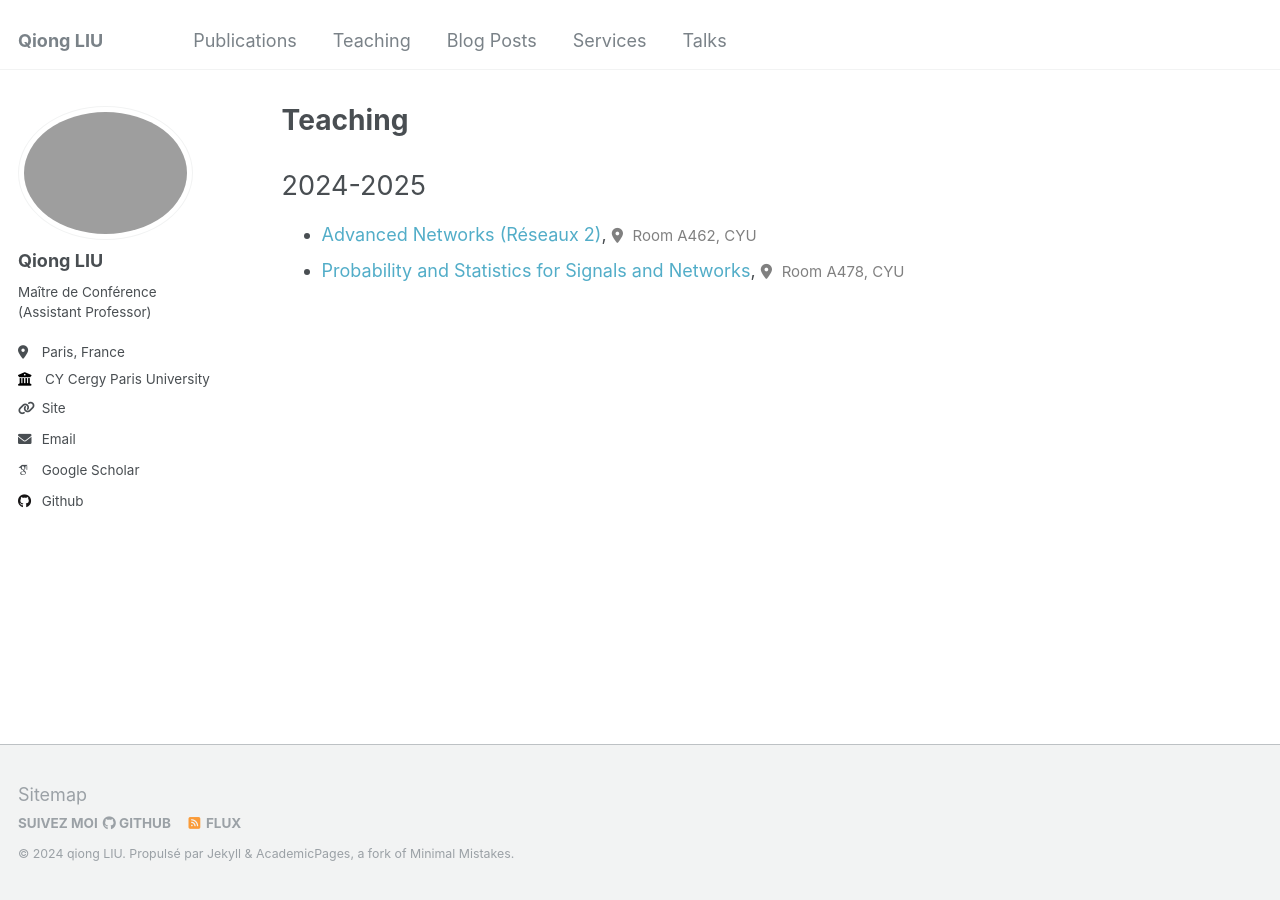
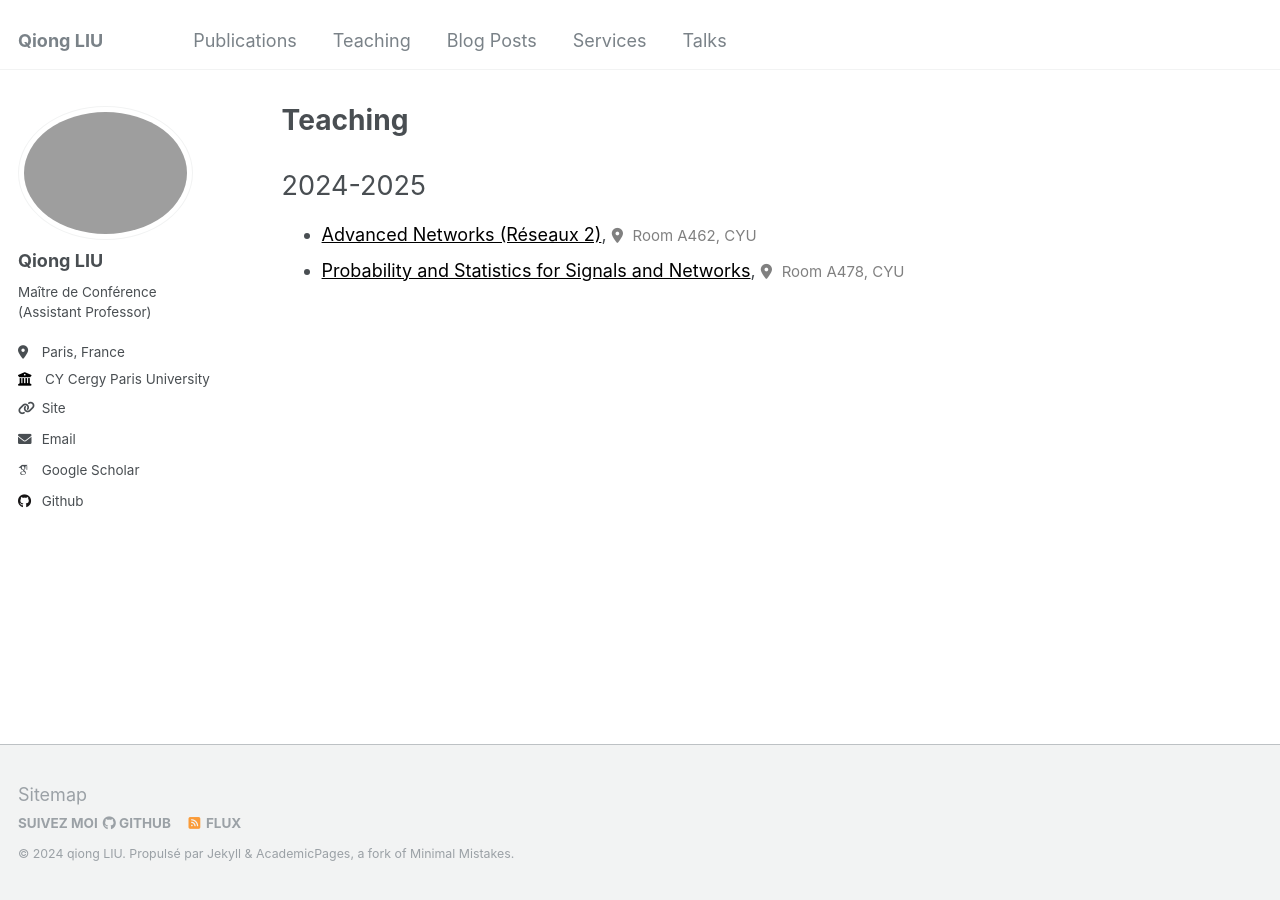
Before and after one commit to evesiphus/evesiphus.github.io, a Jekyll site: the page built from _pages/teaching.html, in a window 1280 px wide. Built offline with Jekyll 4.4.1, drawn with Linux system fonts in a browser that asks for light colours; some web fonts are replaced.

Commit message:
Update teaching.html

```diff
--- a/_pages/teaching.html
+++ b/_pages/teaching.html
@@ -18,7 +18,7 @@
     {% for course in sorted_courses %}
       {% if course.academic_year == year %}
         <li>
-           <a href="{{ course.url }}" style="text-decoration: none;">{{ course.title }}</a>, <span style="font-size: smaller; color: gray;"> <i class="fas fa-map-marker-alt" style="margin-right: 0.3rem;"></i> Room {{ course.room }}, {{ course.location }}
+           <a href="{{ course.url }}" style="color: black; text-decoration: underline;">{{ course.title }}</a>, <span style="font-size: smaller; color: gray;"> <i class="fas fa-map-marker-alt" style="margin-right: 0.3rem;"></i> Room {{ course.room }}, {{ course.location }}
       {% endif %}
     {% endfor %}
   </ul>
```
